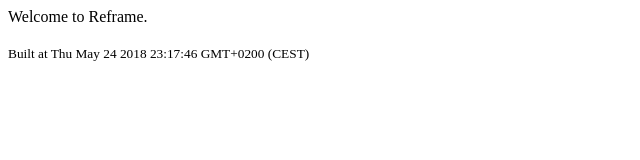
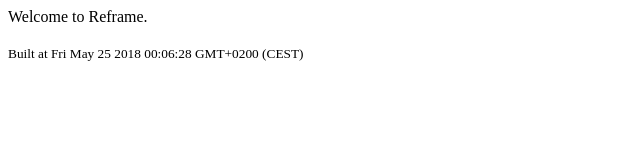
Before and after one commit to brillout/reframe-github-pages-test, a plain HTML site: page index.html in a window 1280 px wide. Shown: the full height of the page, 0-640 px from the left. Drawn offline with Linux system fonts and the light colour scheme.

Commit message:
Built at 2018-05-24T22:06:28.033Z

```diff
--- a/index.html
+++ b/index.html
@@ -3,6 +3,6 @@
   <head>
   </head>
   <body>
-      <div id="root-react"><div>Welcome to Reframe.<br/><br/><small>Built at Thu May 24 2018 23:17:46 GMT+0200 (CEST)</small></div></div>
+      <div id="root-react"><div>Welcome to Reframe.<br/><br/><small>Built at Fri May 25 2018 00:06:28 GMT+0200 (CEST)</small></div></div>
   </body>
 </html>
```
